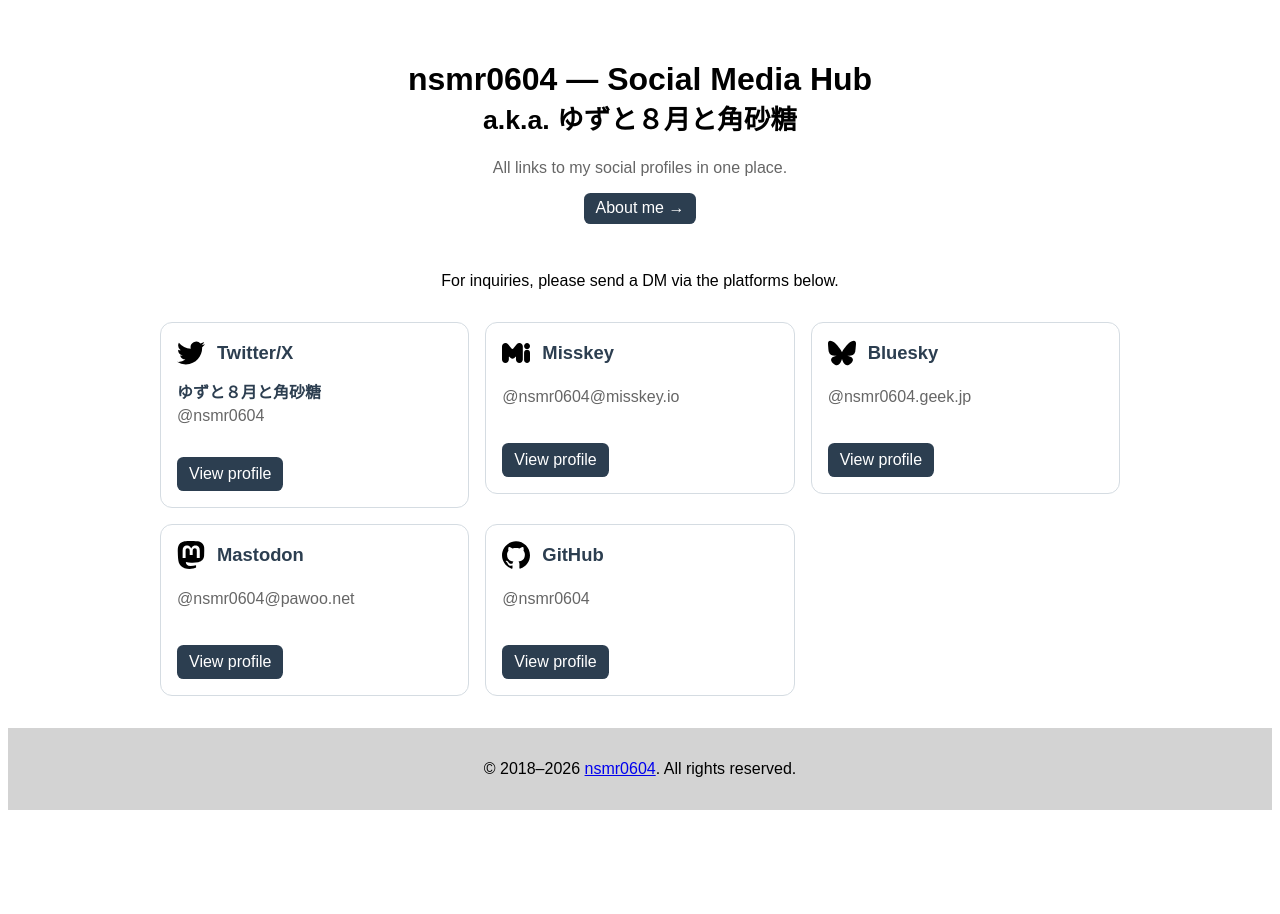
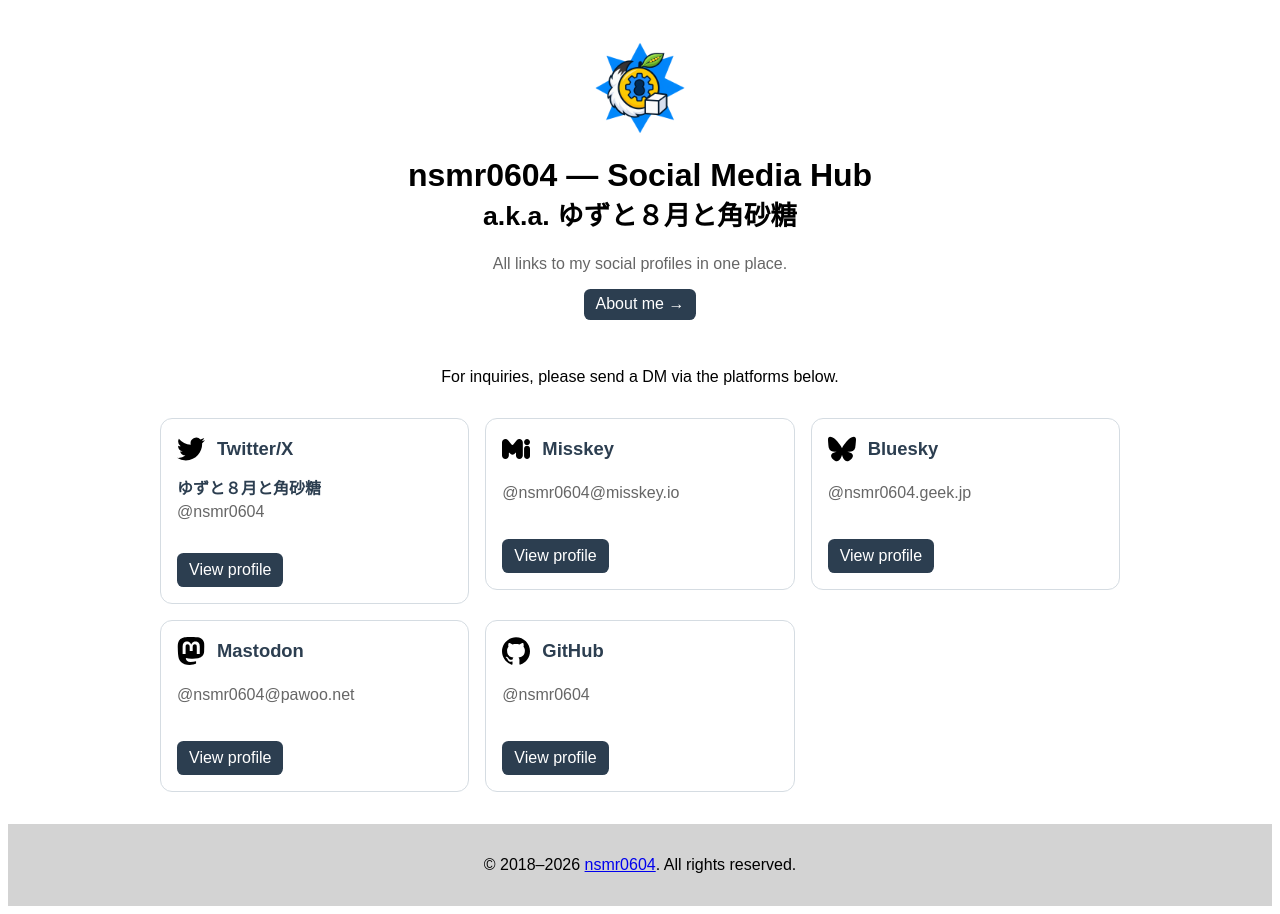
Before and after one commit to nsmr0604/nsmr0604.github.io, a plain HTML site: page index.html in a window 1280 px wide. Before the commit the page ends 818 px from the top, so only its background shows below. Drawn offline with Linux system fonts and the light colour scheme; a web font is replaced by a local one.

Commit message:
Header: マスターロゴ(assets/img/logo.png)をindex.htmlヘッダーに埋め込み

```diff
--- a/assets/css/index.css
+++ b/assets/css/index.css
@@ -114,6 +114,15 @@
     background-color: #1b2835;
 }
 
+/* --- Site logo (header) --- */
+
+.site-logo {
+    display: block;
+    width: 6rem;
+    height: 6rem;
+    margin: 0 auto 0.5rem;
+}
+
 /* --- Inquiry note (centered to match the header) --- */
 
 .inquiry-note {
--- a/index.html
+++ b/index.html
@@ -64,6 +64,13 @@
   <body>
     <a class="skip-link" href="#main-content">Skip to main content</a>
     <header>
+      <img
+        class="site-logo"
+        src="assets/img/logo.png"
+        alt=""
+        width="96"
+        height="96"
+      />
       <h1>
         nsmr0604 — Social Media Hub<br />
         <small>a.k.a. ゆずと８月と角砂糖</small>
```
Also changed, not shown: assets/img/logo.png (added).
